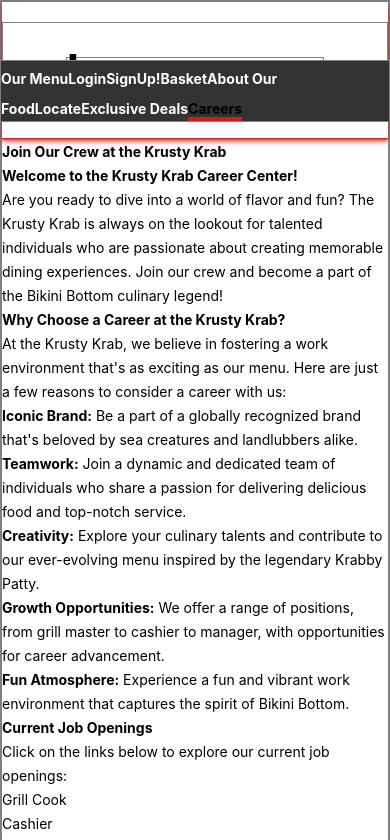
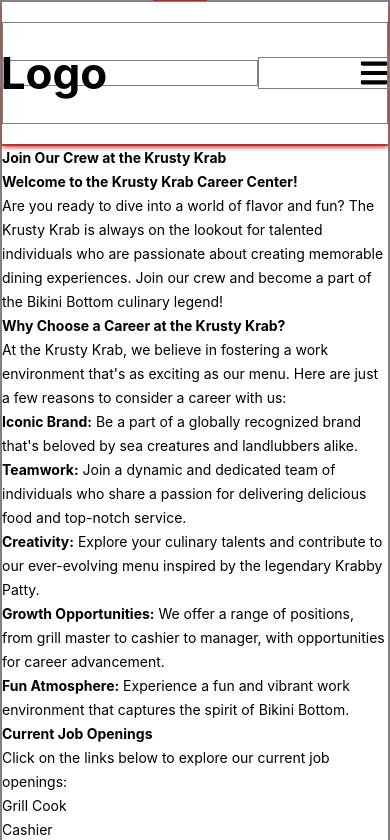
Before and after one commit to ryjw/Capstone-frontend, a React (Vite) app: page /careers in a window 390 px wide. Shown: the top 840 px of the page. Built offline with nearby package versions, Linux system fonts and the light colour scheme; no server answers.

Commit message:
navbar is now responsive

```diff
--- a/src/assets/navbar.css
+++ b/src/assets/navbar.css
@@ -5,8 +5,9 @@
   padding: 20px 0;
   flex-direction: row;
   box-shadow: 0 3px 5px rgba(207, 26, 26, 0.993);
+  position: relative;
+  z-index: 1; /* Add a higher z-index */
 }
-
 
 .navbar-container {
   display: flex;
@@ -50,46 +51,31 @@
 }
 
 /* Add your styles for mobile view using media queries */
+/* Add your styles for mobile view using media queries */
 @media screen and (max-width: 768px) {
   .menu-toggle {
-    display: flex;
-    flex-direction: column; /* Display links in a column */
-    justify-content: flex-start; /* Align links to the top */
-    align-items: center; /* Center align links horizontally */
+    display: flex; /* Change display property to flex */
+    flex-direction: column;
     cursor: pointer;
-    position: fixed;
-    left: 0;
-    top: 0;
-    height: 100%;
-    width: 100%; /* Take up the whole page width */
-    background-color: #fff;
-    z-index: 1;
-    transform: translateX(-100%);
-    transition: transform 0.3s ease-in;
-  }
-
-  .menu-toggle.active {
-    transform: translateX(0);
+    position: relative; /* Add position: relative; */
+    z-index: 2; /* Add a higher z-index */
   }
 
   .nav-links {
-    display: flex;
-    flex-direction: column; /* Display links in a column */
-    background-color: #333;
+    background-color: #947e7e;
     width: 100%;
     position: absolute;
-    top: 60px;
+    top: 0;
     left: 0;
-    transition: transform 0.3s ease-in;
+    transition: transform 0.3s ease-in-out;
+    transform: translateY(-100%);
     z-index: 1;
   }
 
   .nav-links.active {
+    transform: translateY(0);
     display: flex;
-  }
-
-  .nav-links li {
-    margin: 15px 0;
+    flex-direction: column;
   }
 
   .nav-links a {
@@ -102,31 +88,19 @@
     transform: rotate(-45deg) translate(-5px, 6px);
   }
 
-  .menu-toggle.active .bar:nth-child(2) {
-    opacity: 0;
-  }
-
-  .menu-toggle.active .bar:nth-child(3) {
-    transform: rotate(45deg) translate(-5px, -6px);
+  .links {
+    display: flex;
+    flex-direction: column;
+    align-items: center;
+    height: 100vh;
+    justify-content: space-between;
   }
 }
-
-.second-nav-container {
-  display: flex;
-  justify-content: center;
-  flex-direction: row;
-  align-items: center;
-  margin: 0 auto;
+#entry-bar {
+  margin-left: 100px;
+  font-size: 30px;
 }
-.second-nav {
-  flex-direction: row;
+#exit-bar {
+  margin-left: 100px;
+  font-size: 30px;
 }
-
-.second-nav-links {
-  display: flex;
-  justify-content: center;
-  flex-direction: row;
-  align-items: center;
-  list-style-type: none;
-  gap: 12px;
-}
--- a/src/components/NavItems.jsx
+++ b/src/components/NavItems.jsx
@@ -1,6 +1,7 @@
 import React, { useState } from "react";
 import { Link, useLocation, useOutletContext } from "react-router-dom";
 import "../assets/navbar.css";
+import { FaBars, FaTimes } from "react-icons/fa";
 
 function NavItems({ token, handleLogout, user }) {
   const [isOpen, setIsOpen] = useState(false);
@@ -21,12 +22,14 @@
             className={`menu-toggle ${isOpen ? "active" : ""}`}
             onClick={toggleNavbar}
           >
-            <div className="bar"></div>
-            <div className="bar"></div>
-            <div className="bar"></div>
+            {isOpen ? (
+              <FaTimes id="exit-bar" />
+            ) : (
+              <FaBars id="entry-bar" />
+            )}
           </div>
           <div className={`nav-links ${isOpen ? "active" : ""}`}>
-            <ul>
+            <ul className="links">
               <li>
                 <Link
                   to="/"
```
